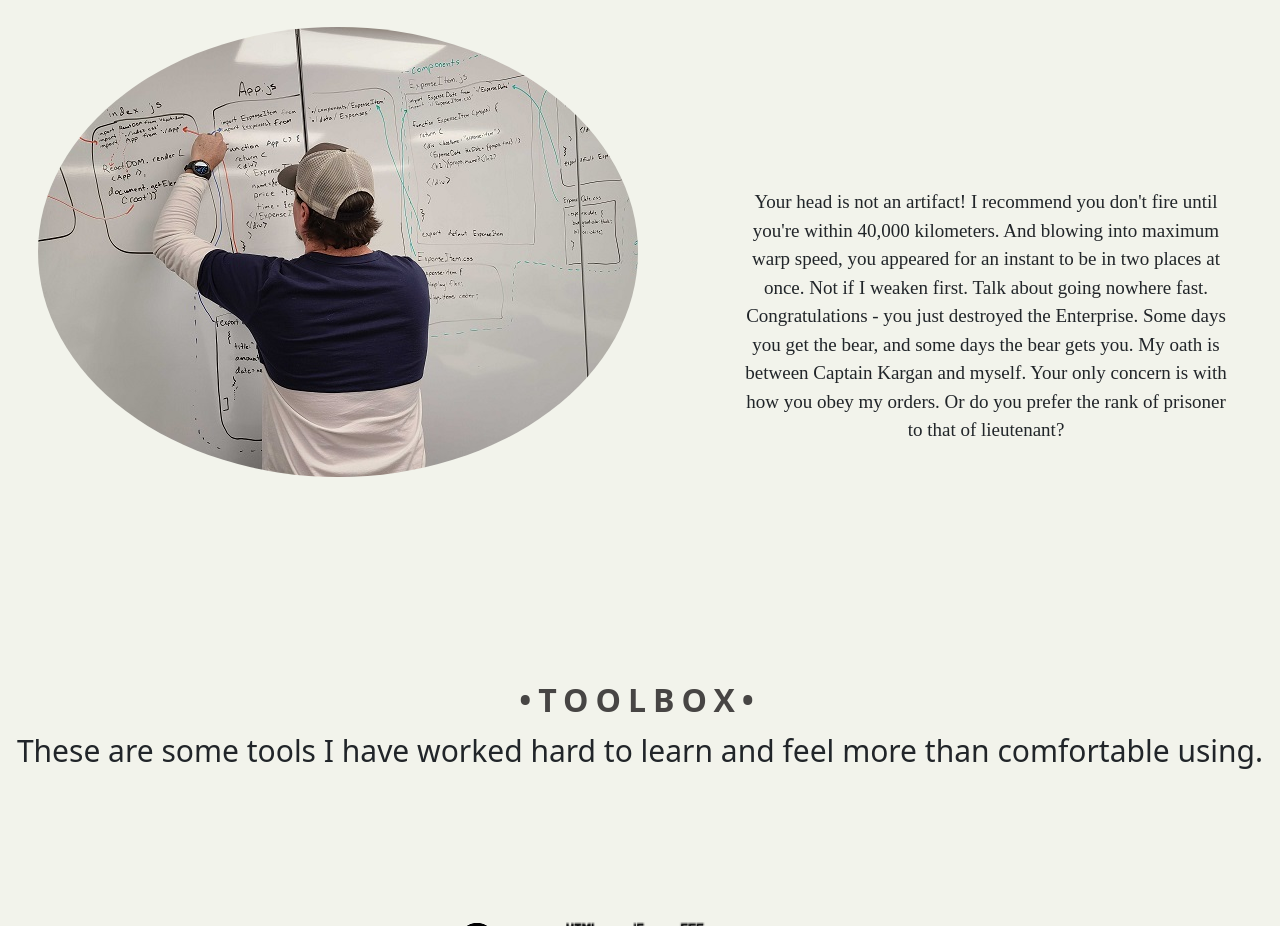
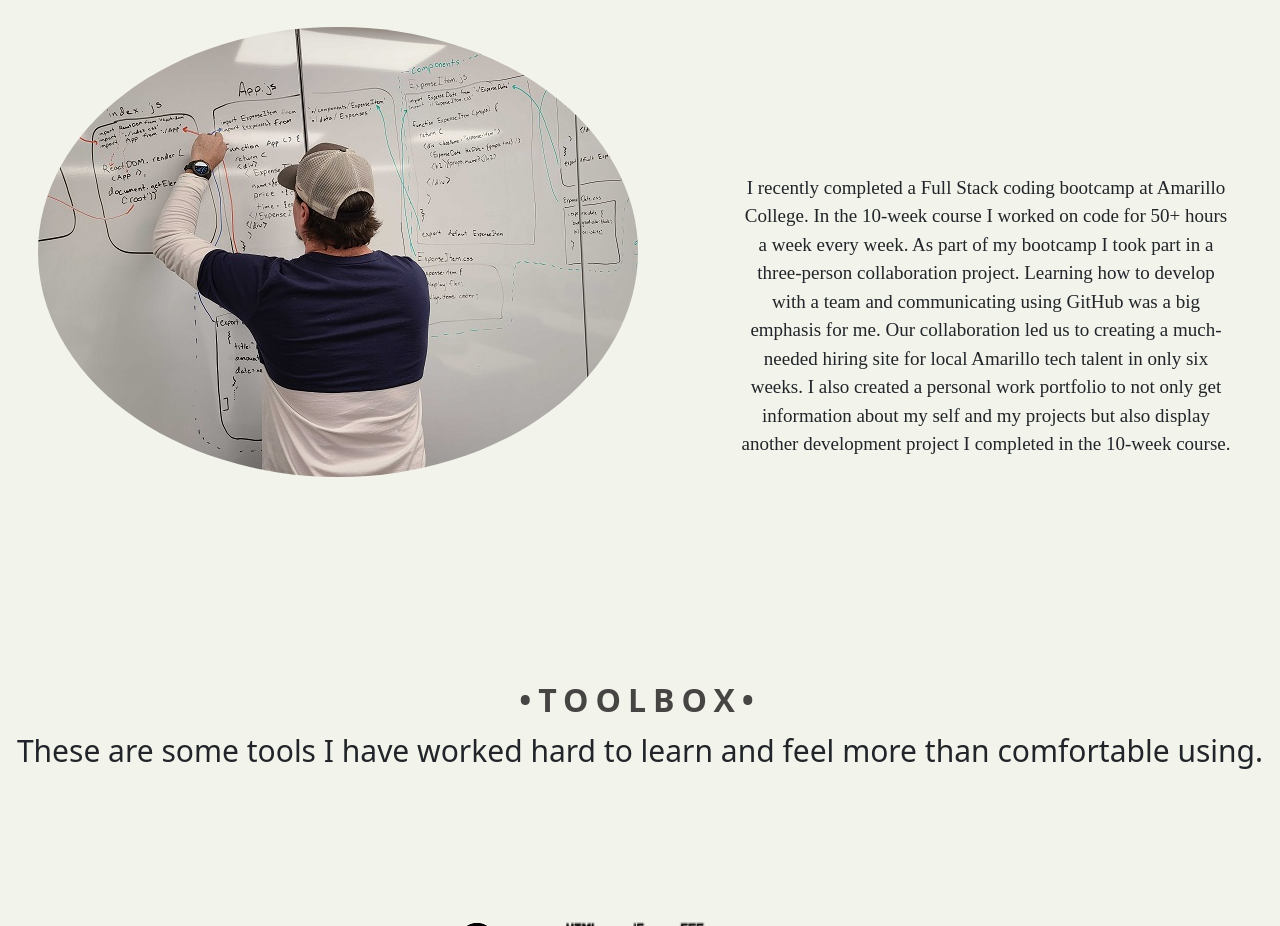
Before and after one commit to robertlamberson10/my-pwp-robert-lamberson, a plain HTML site: page public_html/index.html in a window 1280 px wide. Shown: the part 1440-2366 px from the top of the page. Drawn offline with nearby package versions, Linux system fonts and the light colour scheme; some packages are replaced by stand-ins of ours; a script that the page names is missing.

Commit message:
updated portfolio

```diff
--- a/public_html/index.html
+++ b/public_html/index.html
@@ -81,12 +81,12 @@
         </div>
         <div id="portfolio-text" class="col-xl-6 pt-5 text-center align-content-center">
             <p class="text1 pt-5 mt-5">
-                Your head is not an artifact! I recommend you don't fire until you're within 40,000 kilometers.
-                And blowing into maximum warp speed, you appeared for an instant to be in two places at once.
-                Not if I weaken first. Talk about going nowhere fast. Congratulations - you just destroyed the
-                Enterprise. Some days you get the bear, and some days the bear gets you. My oath is between
-                Captain Kargan and myself. Your only concern is with how you obey my orders.
-                Or do you prefer the rank of prisoner to that of lieutenant?
+                I recently completed a Full Stack coding bootcamp at Amarillo College. In the 10-week course I worked on code
+                for 50+ hours a week every week. As part of my bootcamp I took part in a three-person collaboration project.
+                Learning how to develop with a team and communicating using GitHub was a big emphasis for me. Our collaboration
+                led us to creating a much-needed hiring site for local Amarillo tech talent in only six weeks. I also created a
+                personal work portfolio to not only get information about my self and my projects but also display another development
+                project I completed in the 10-week course.
             <p>
         </div>
     </div>
--- /dev/null
+++ b/public_html/modal.js
@@ -0,0 +1,3 @@
+$('#myModal').on('shown.bs.modal', function () {
+    $('#myInput').trigger('focus')
+})
--- a/public_html/project.css
+++ b/public_html/project.css
@@ -83,3 +83,7 @@
     padding-top: 80px;
     padding-left: 100px;
 }
+
+#contact-anchor{
+
+}
```
Also changed, not shown: public_html/documentation/Figmalogo.png (deleted), public_html/documentation/GitHub-logo.png (deleted), public_html/documentation/HTML JS CSS (1).png (deleted), public_html/documentation/React 1.png (deleted), public_html/documentation/React.png (deleted), public_html/documentation/bootstrap.jpg (deleted), public_html/documentation/my SQL.png (deleted).
